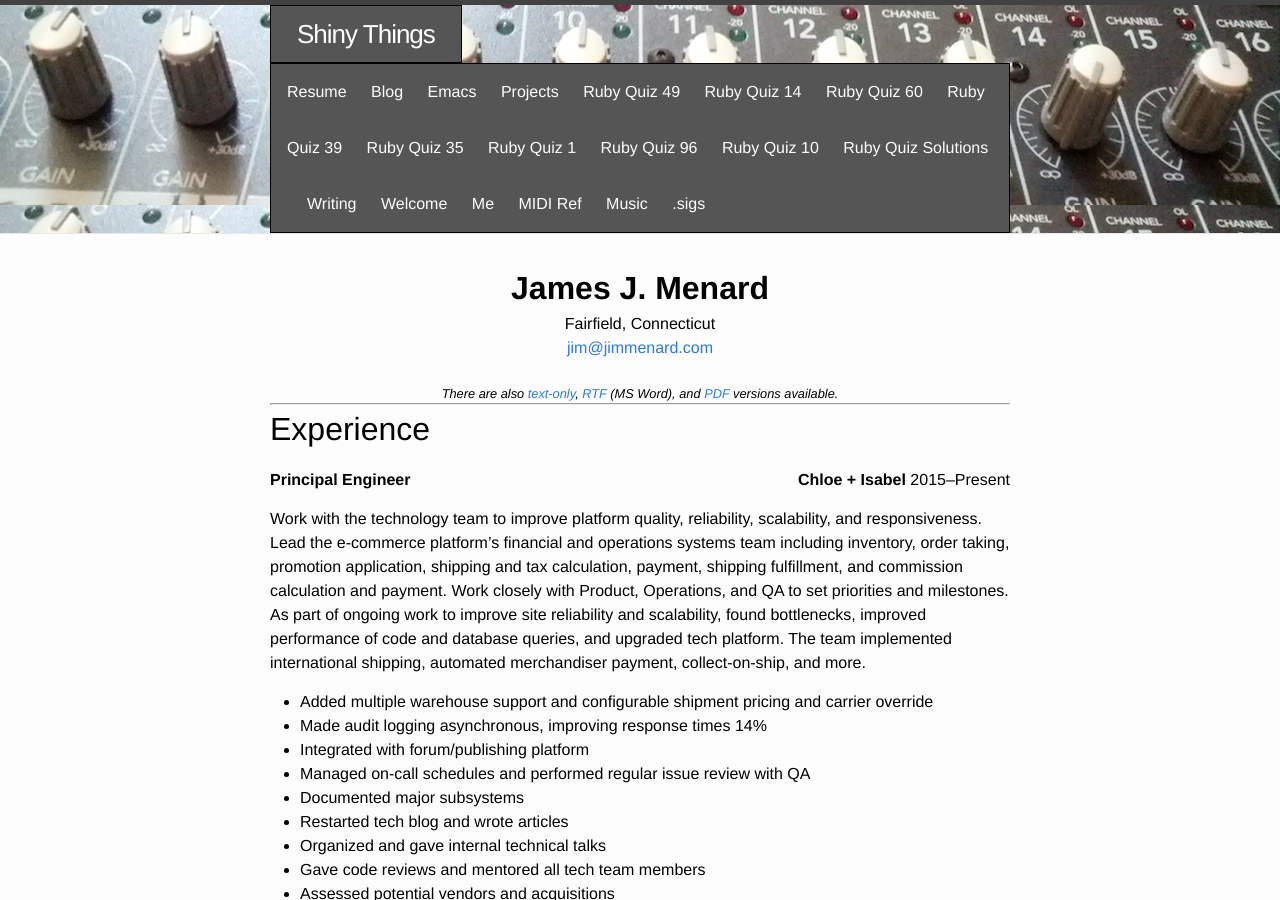
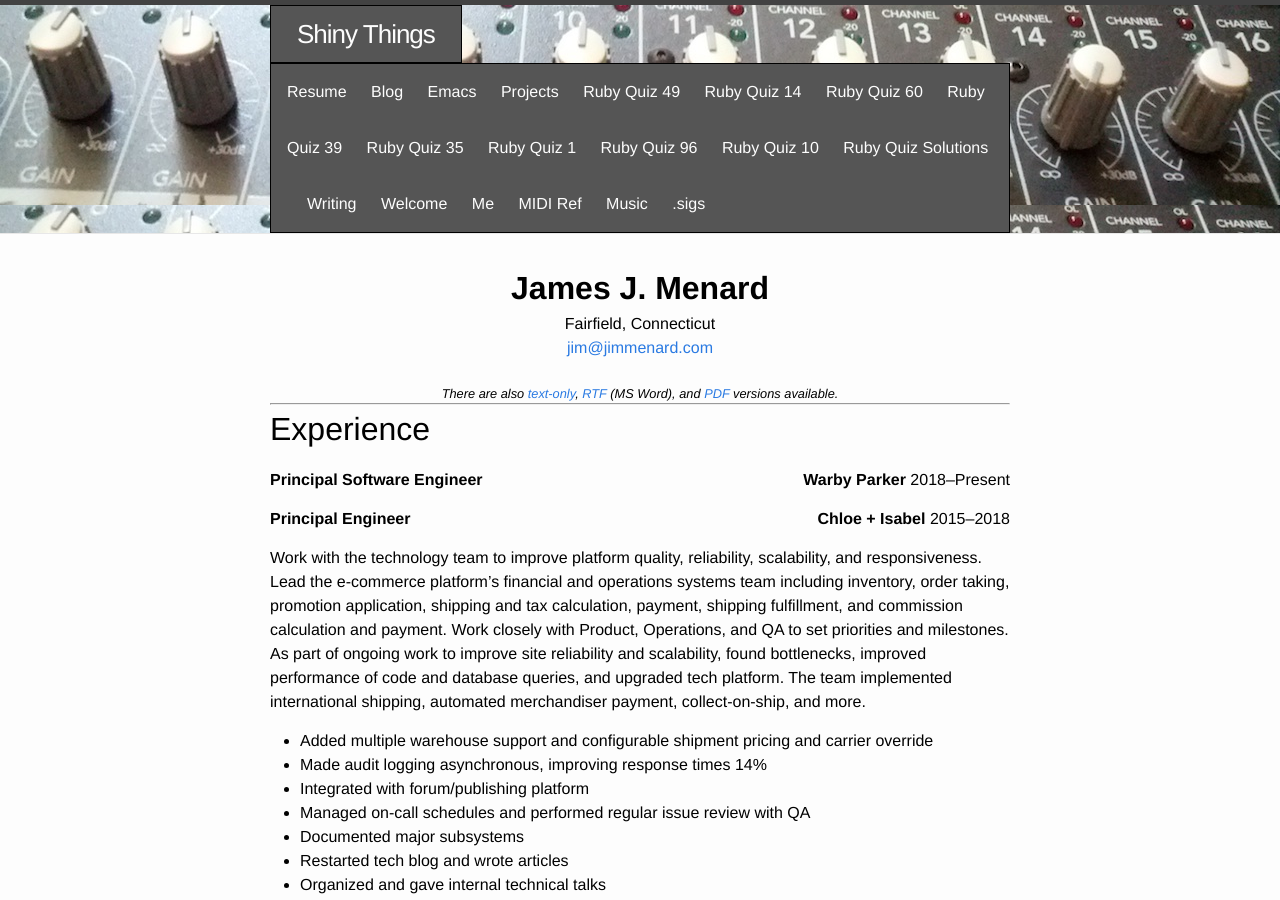
Before and after one commit to jimm/www-jimmenard-com-jekyll, a Jekyll site: the page built from Jim_Menard_resume.md, in a window 1280 px wide and 900 px high. Built offline with Jekyll 4.4.1, drawn with Linux system fonts in a browser that asks for light colours.

Commit message:
resume update

```diff
--- a/Jim_Menard_resume.md
+++ b/Jim_Menard_resume.md
@@ -20,9 +20,15 @@ title: Resume
 
 # Experience
 
+<div class="job-title">Principal Software Engineer</div>
+<div class="job-place">
+  <span class="company">Warby Parker</span> 2018&ndash;Present
+</div>
+<br/>
+
 <div class="job-title">Principal Engineer</div>
 <div class="job-place">
-  <span class="company">Chloe + Isabel</span> 2015&ndash;Present
+  <span class="company">Chloe + Isabel</span> 2015&ndash;2018
 </div>
 <br/>
 
--- a/Jim_Menard_resume.txt
+++ b/Jim_Menard_resume.txt
@@ -5,7 +5,9 @@
 
 EXPERIENCE:
 
-Principal Engineer                              Chloe + Isabel, 2015 - Present
+Principal Software Engineer                       Warby Parker, 2018 - Present
+
+Principal Engineer                                 Chloe + Isabel, 2015 - 2018
 
     Work with  the technology team  to improve platform  quality, reliability,
     scalability, and responsiveness. Lead  the e-commerce platform's financial
```
Also changed, not shown: 2 other files.
